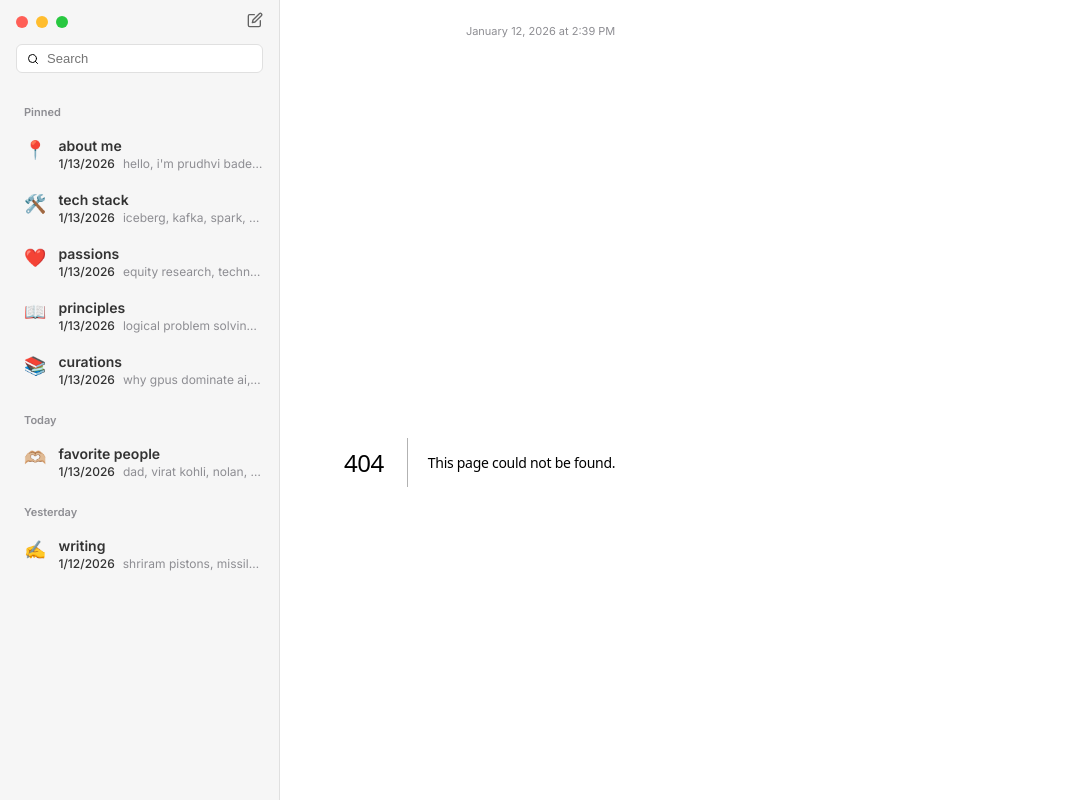
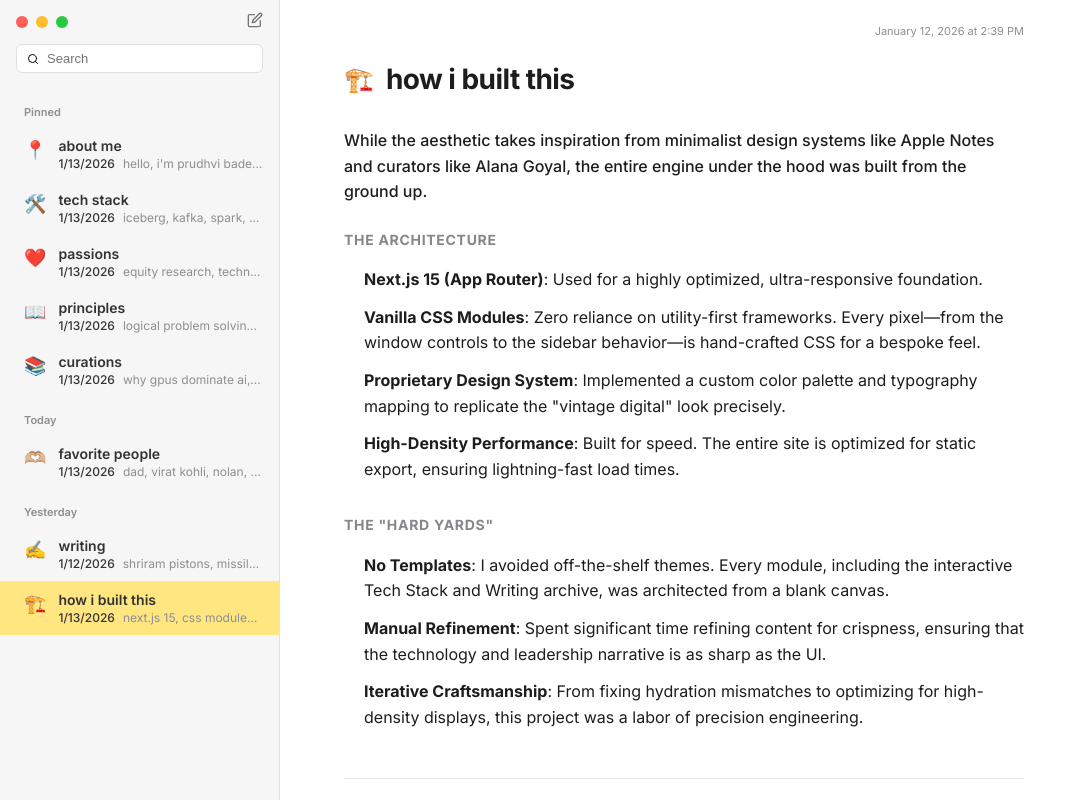
Before and after one commit to PrudhviBade/myprofile, a Next.js app: page /how-i-built-this in a window 1280 px wide. Before the commit this address had no page. Shown: the whole page, without its empty margins (0-1087 px from the left). Built offline with nearby package versions, Linux system fonts and the light colour scheme.

Commit message:
Feat: Add 'How I Built This' page detailing architecture and craftsmanship

```diff
--- /dev/null
+++ b/src/app/how-i-built-this/page.tsx
@@ -0,0 +1,57 @@
+'use client';
+
+import React from 'react';
+
+export default function HowIBuiltThis() {
+    return (
+        <article style={{ maxWidth: '680px' }}>
+            <header style={{ marginBottom: '32px', display: 'flex', alignItems: 'center', gap: '12px' }}>
+                <span style={{ fontSize: '24px' }}>🏗️</span>
+                <h1 style={{ fontSize: '28px', fontWeight: 700 }}>how i built this</h1>
+            </header>
+
+            <section style={{ marginBottom: '32px', lineHeight: '1.6', color: '#1d1d1f' }}>
+                <p style={{ marginBottom: '24px', fontSize: '16px', fontWeight: 500 }}>
+                    While the aesthetic takes inspiration from minimalist design systems like Apple Notes and curators like Alana Goyal, the entire engine under the hood was built from the ground up.
+                </p>
+
+                <h3 style={{ fontSize: '14px', textTransform: 'uppercase', color: 'var(--text-secondary)', letterSpacing: '0.05em', marginBottom: '16px' }}>
+                    The Architecture
+                </h3>
+                <ul style={{ display: 'flex', flexDirection: 'column', gap: '12px', paddingLeft: '20px', marginBottom: '32px' }}>
+                    <li>
+                        <strong>Next.js 15 (App Router)</strong>: Used for a highly optimized, ultra-responsive foundation.
+                    </li>
+                    <li>
+                        <strong>Vanilla CSS Modules</strong>: Zero reliance on utility-first frameworks. Every pixel—from the window controls to the sidebar behavior—is hand-crafted CSS for a bespoke feel.
+                    </li>
+                    <li>
+                        <strong>Proprietary Design System</strong>: Implemented a custom color palette and typography mapping to replicate the "vintage digital" look precisely.
+                    </li>
+                    <li>
+                        <strong>High-Density Performance</strong>: Built for speed. The entire site is optimized for static export, ensuring lightning-fast load times.
+                    </li>
+                </ul>
+
+                <h3 style={{ fontSize: '14px', textTransform: 'uppercase', color: 'var(--text-secondary)', letterSpacing: '0.05em', marginBottom: '16px' }}>
+                    The "Hard Yards"
+                </h3>
+                <ul style={{ display: 'flex', flexDirection: 'column', gap: '12px', paddingLeft: '20px' }}>
+                    <li>
+                        <strong>No Templates</strong>: I avoided off-the-shelf themes. Every module, including the interactive Tech Stack and Writing archive, was architected from a blank canvas.
+                    </li>
+                    <li>
+                        <strong>Manual Refinement</strong>: Spent significant time refining content for crispness, ensuring that the technology and leadership narrative is as sharp as the UI.
+                    </li>
+                    <li>
+                        <strong>Iterative Craftsmanship</strong>: From fixing hydration mismatches to optimizing for high-density displays, this project was a labor of precision engineering.
+                    </li>
+                </ul>
+            </section>
+
+            <footer style={{ marginTop: '48px', paddingTop: '24px', borderTop: '1px solid #e5e5e7', fontSize: '14px', color: 'var(--text-secondary)' }}>
+                Built with precision as a Data Leader&apos;s digital workspace.
+            </footer>
+        </article>
+    );
+}
--- a/src/components/Sidebar.tsx
+++ b/src/components/Sidebar.tsx
@@ -24,6 +24,7 @@ const PINNED: NavItem[] = [
 const RECENT: NavItem[] = [
     { label: 'favorite people', path: '/people', icon: '🫶🏼', date: '1/13/2026', preview: "dad, virat kohli, nolan, minervini..." },
     { label: 'writing', path: '/writing', icon: '✍️', date: '1/12/2026', preview: "shriram pistons, missiles & monsoons..." },
+    { label: 'how i built this', path: '/how-i-built-this', icon: '🏗️', date: '1/13/2026', preview: "next.js 15, css modules, no templates..." },
 ];
 
 export default function Sidebar() {
```
Also changed, not shown: src/app/tech-stack/page.tsx (+4 -4 lines).
